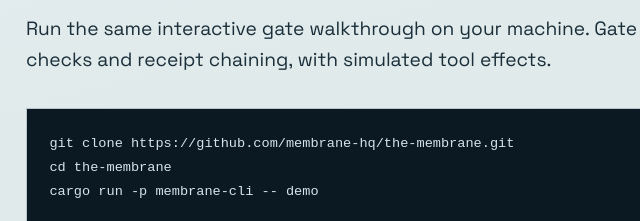
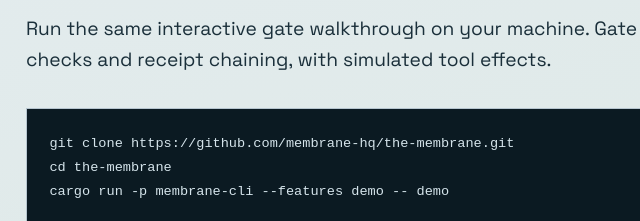
Before and after one commit to membrane-hq/membrane-site, a plain HTML site: page for-fintech/index.html in a window 1280 px wide. Shown: the part 4700-4921 px from the top of the page, 78-718 px from the left. Drawn offline with Linux system fonts and the light colour scheme.

Commit message:
Fix demo run command: add --features demo (#11)
* Fix demo command on home page: add --features demo

* for-ip: add --features demo to demo command

Updated cargo run command to include features flag.

* for-fintech: add --features demo to demo command

Updated cargo run command to include features flag.

```diff
--- a/for-fintech/index.html
+++ b/for-fintech/index.html
@@ -111,7 +111,7 @@
         <div class="run-steps">
           <pre class="code"><code>git clone https://github.com/membrane-hq/the-membrane.git
 cd the-membrane
-cargo run -p membrane-cli -- demo</code></pre>
+cargo run -p membrane-cli --features demo -- demo</code></pre>
           <p class="run-open">Then open <a class="mono" href="http://127.0.0.1:8790/">http://127.0.0.1:8790/</a></p>
         </div>
       </div>
```
Also changed, not shown: for-ip/index.html (+1 -1 lines), index.html (+1 -1 lines).
